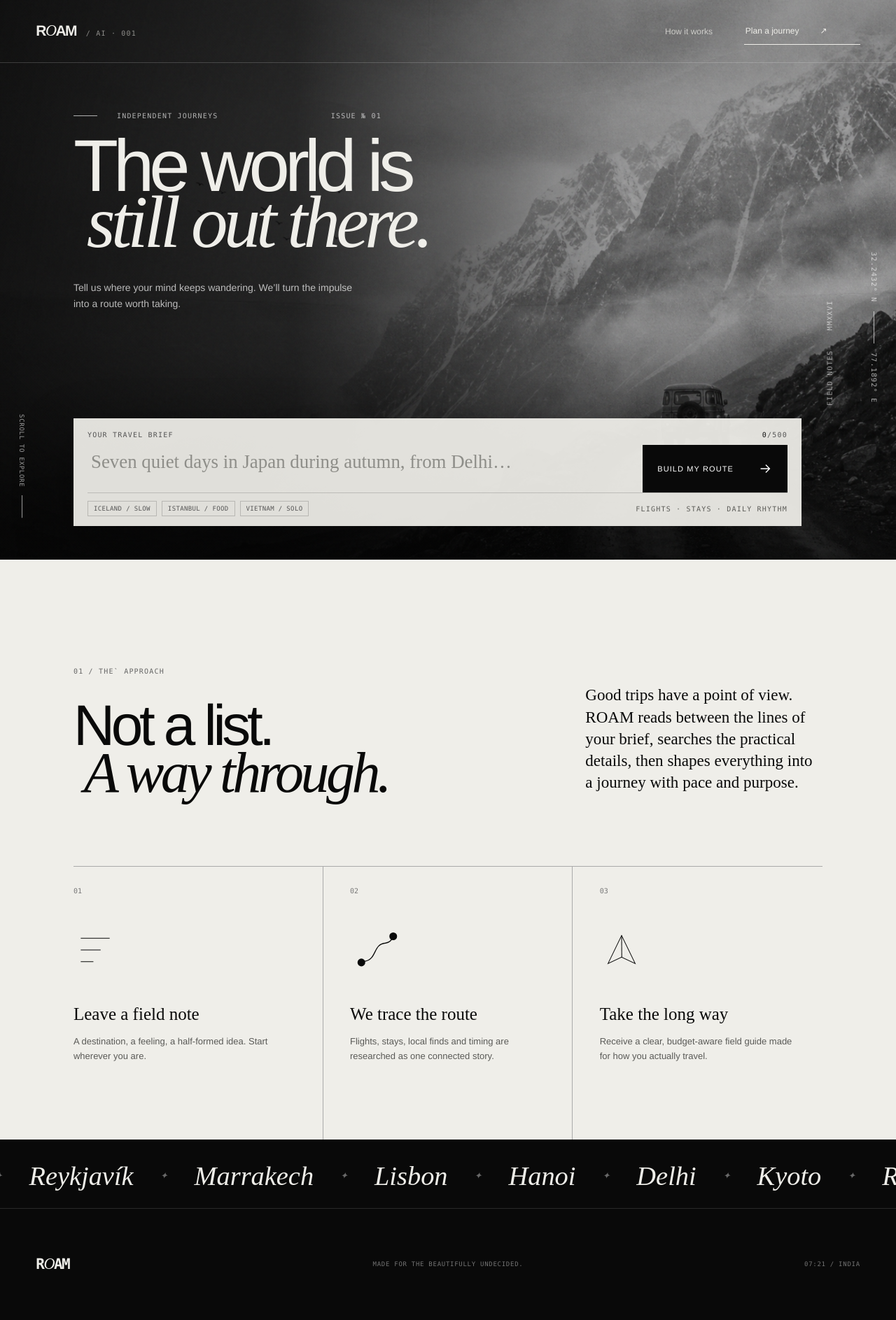
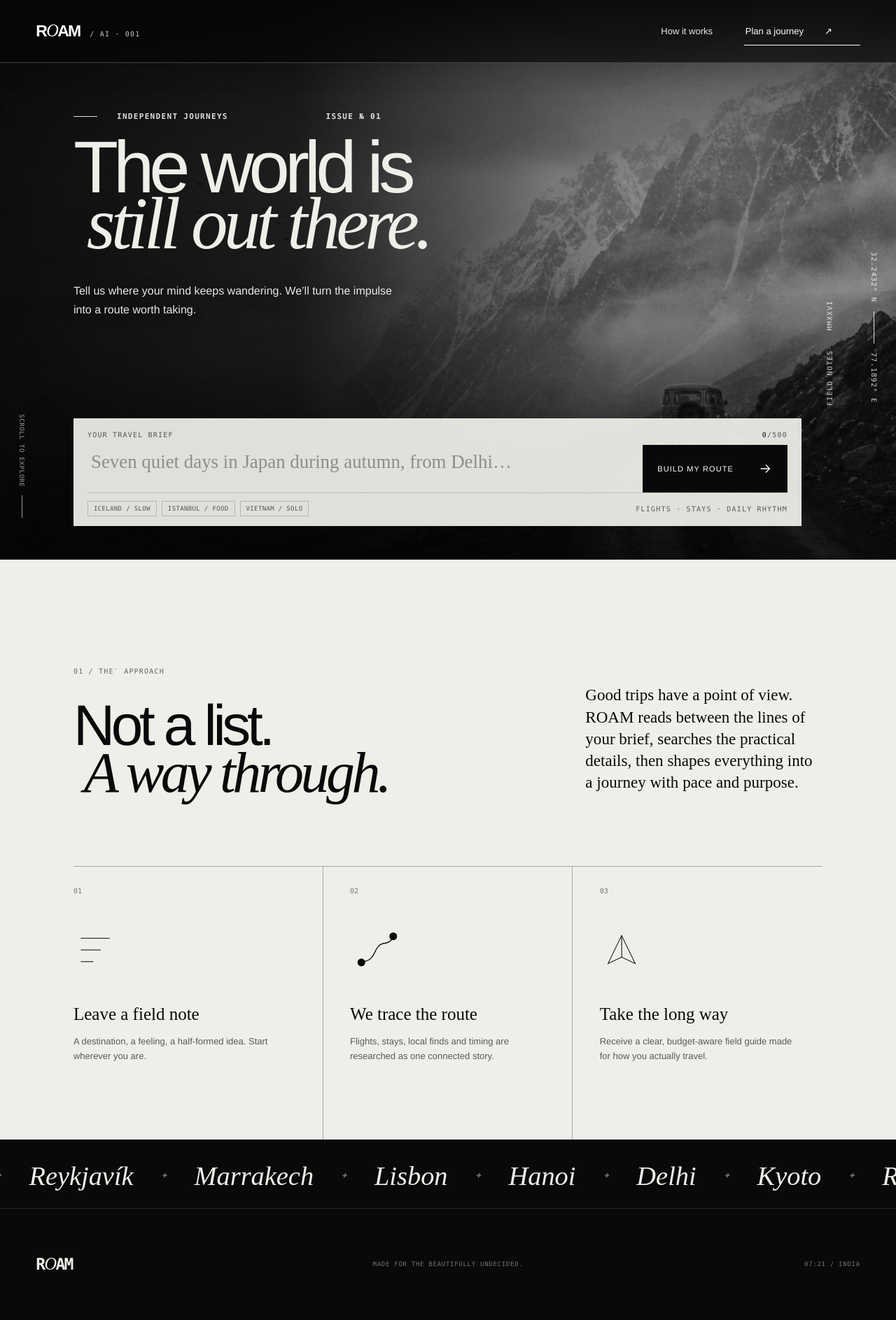
Before and after one commit to nilaymallikk/RoamAI, a FastAPI app: page / in a window 1280 px wide. Shown: the whole page at 70% size. Run offline with FastAPI, Linux system fonts and the light colour scheme; parts of the project's set-up code (start-up, migrations or seed data) failed here and were passed over.

Commit message:
Update styles for improved header, navigation, and layout aesthetics

```diff
--- a/static/style.css
+++ b/static/style.css
@@ -49,7 +49,7 @@ a { color: inherit; text-decoration: none; }
 .skip-link:focus { transform: translateY(0); }
 
 .site-header {
-    position: absolute;
+    position: fixed;
     z-index: 20;
     inset: 0 0 auto;
     height: 90px;
@@ -57,7 +57,12 @@ a { color: inherit; text-decoration: none; }
     align-items: center;
     justify-content: space-between;
     padding: 0 clamp(24px, 4vw, 72px);
-    border-bottom: 1px solid var(--line);
+    color: #fff;
+    background: linear-gradient(180deg, rgba(5,5,5,.88), rgba(5,5,5,.68));
+    border-bottom: 1px solid rgba(255,255,255,.24);
+    box-shadow: 0 10px 36px rgba(0,0,0,.12);
+    backdrop-filter: blur(14px) saturate(.65);
+    -webkit-backdrop-filter: blur(14px) saturate(.65);
     animation: drop-in .8s cubic-bezier(.16, 1, .3, 1) both;
 }
 
@@ -68,7 +73,7 @@ a { color: inherit; text-decoration: none; }
 }
 
 .brand-mark {
-    font-size: 21px;
+    font-size: 23px;
     line-height: 1;
     font-weight: 800;
     letter-spacing: -.08em;
@@ -102,18 +107,19 @@ a { color: inherit; text-decoration: none; }
     font-size: 10px;
 }
 
-.brand-index { opacity: .55; }
+.brand-index { opacity: .78; }
 
 .nav-links {
     display: flex;
     align-items: center;
     gap: clamp(24px, 3.5vw, 56px);
-    font-size: 12px;
+    font-size: 13px;
+    font-weight: 500;
 }
 
 .nav-links > a:not(.nav-cta) {
     position: relative;
-    opacity: .72;
+    opacity: .9;
 }
 
 .nav-links > a:not(.nav-cta)::after {
@@ -166,7 +172,8 @@ a { color: inherit; text-decoration: none; }
 .hero-shade {
     z-index: -3;
     background:
-        linear-gradient(90deg, rgba(5,5,5,.92) 0%, rgba(5,5,5,.82) 33%, rgba(5,5,5,.22) 69%, rgba(5,5,5,.08) 100%),
+        linear-gradient(180deg, rgba(5,5,5,.52) 0%, rgba(5,5,5,.08) 32%, rgba(5,5,5,.18) 100%),
+        linear-gradient(90deg, rgba(5,5,5,.95) 0%, rgba(5,5,5,.86) 33%, rgba(5,5,5,.25) 69%, rgba(5,5,5,.1) 100%),
         linear-gradient(0deg, rgba(5,5,5,.82) 0%, transparent 42%, rgba(5,5,5,.2) 100%);
 }
 
@@ -190,7 +197,9 @@ a { color: inherit; text-decoration: none; }
     width: min(440px, 100%);
     gap: 28px;
     margin: 0 0 26px;
-    color: rgba(255,255,255,.66);
+    color: rgba(255,255,255,.86);
+    font-size: 11px;
+    font-weight: 600;
 }
 
 .eyebrow::before {
@@ -224,11 +233,12 @@ a { color: inherit; text-decoration: none; }
 }
 
 .hero-intro {
-    width: min(410px, 75%);
+    width: min(470px, 82%);
     margin: 42px 0 0;
-    color: rgba(255,255,255,.7);
-    font-size: 14px;
+    color: rgba(255,255,255,.9);
+    font-size: 16px;
     line-height: 1.7;
+    text-shadow: 0 2px 18px rgba(0,0,0,.72);
 }
 
 .reveal-item { animation: rise-in .9s cubic-bezier(.16, 1, .3, 1) both; }
@@ -245,7 +255,7 @@ a { color: inherit; text-decoration: none; }
     display: flex;
     align-items: center;
     gap: 13px;
-    color: rgba(255,255,255,.65);
+    color: rgba(255,255,255,.82);
     writing-mode: vertical-rl;
 }
 
@@ -263,7 +273,7 @@ a { color: inherit; text-decoration: none; }
     bottom: 220px;
     display: flex;
     gap: 28px;
-    color: rgba(255,255,255,.6);
+    color: rgba(255,255,255,.8);
     transform: rotate(-90deg) translateX(100%);
     transform-origin: right bottom;
 }
```
Also changed, not shown: other parts of static/style.css (+19 -9 lines).
